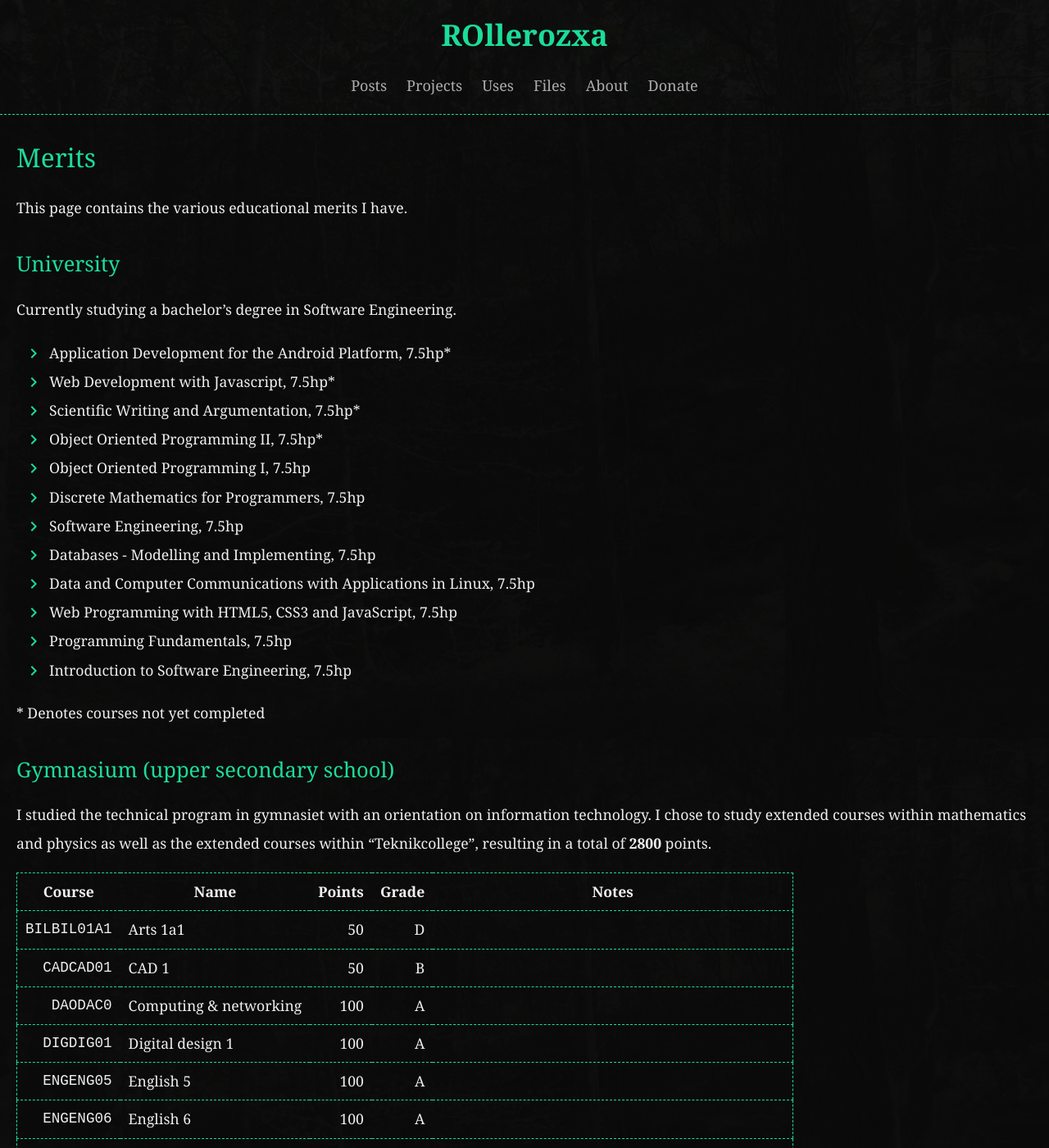
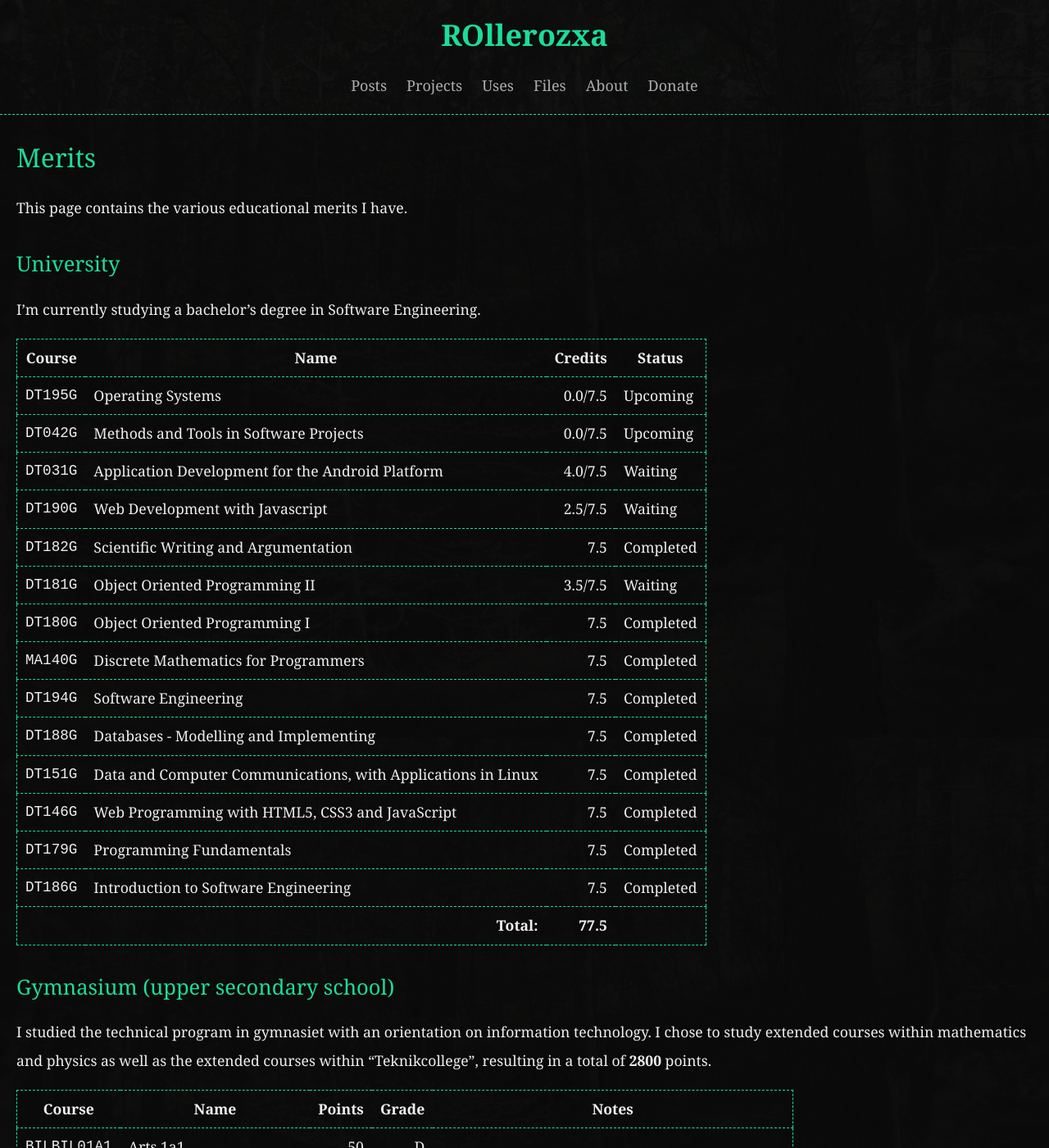
Before and after one commit to rollerozxa/voxelmanip.se, a Jekyll site: the page built from merits.md, in a window 1280 px wide and 1400 px high. Shown: the whole window at 82% size. Built offline with Jekyll 4.4.1, drawn with Linux system fonts in a browser that asks for light colours.

Commit message:
Turn university course merits into more detailed table

```diff
--- /dev/null
+++ b/_data/merits/uni_se.yml
@@ -0,0 +1,66 @@
+
+- id: DT195G
+  name: Operating Systems
+  credits: 0.0
+  total_credits: 7.5
+  status: Upcoming
+
+- id: DT042G
+  name: Methods and Tools in Software Projects
+  credits: 0.0
+  total_credits: 7.5
+  status: Upcoming
+
+- id: DT031G
+  name: Application Development for the Android Platform
+  credits: 4.0
+  total_credits: 7.5
+  status: Waiting
+
+- id: DT190G
+  name: Web Development with Javascript
+  credits: 2.5
+  total_credits: 7.5
+  status: Waiting
+
+- id: DT182G
+  name: Scientific Writing and Argumentation
+  credits: 7.5
+
+- id: DT181G
+  name: Object Oriented Programming II
+  credits: 3.5
+  total_credits: 7.5
+  status: Waiting
+
+- id: DT180G
+  name: Object Oriented Programming I
+  credits: 7.5
+
+- id: MA140G
+  name: Discrete Mathematics for Programmers
+  credits: 7.5
+
+- id: DT194G
+  name: Software Engineering
+  credits: 7.5
+
+- id: DT188G
+  name: Databases - Modelling and Implementing
+  credits: 7.5
+
+- id: DT151G
+  name: Data and Computer Communications, with Applications in Linux
+  credits: 7.5
+
+- id: DT146G
+  name: Web Programming with HTML5, CSS3 and JavaScript
+  credits: 7.5
+
+- id: DT179G
+  name: Programming Fundamentals
+  credits: 7.5
+
+- id: DT186G
+  name: Introduction to Software Engineering
+  credits: 7.5
--- /dev/null
+++ b/_includes/merits/gymnasium.html
@@ -0,0 +1,18 @@
+<table>
+	<tr>
+		<th>Course</th>
+		<th>Name</th>
+		<th>Points</th>
+		<th>Grade</th>
+		<th>Notes</th>
+	</tr>
+	{% for course in site.data.merits.gymnasium %}
+		<tr>
+			<td class="right mono">{{ course.id }}</td>
+			<td>{{ course.name }}</td>
+			<td class="right">{{ course.points }}</td>
+			<td class="right">{{ course.grade }}</td>
+			<td>{{ course.notes }}</td>
+		</tr>
+	{% endfor %}
+</table>
--- /dev/null
+++ b/_includes/merits/uni_se.html
@@ -0,0 +1,25 @@
+{% assign total_credits = 0 %}
+
+<table>
+	<tr>
+		<th>Course</th>
+		<th>Name</th>
+		<th>Credits</th>
+		<th>Status</th>
+	</tr>
+	{% for course in site.data.merits.uni_se %}
+		{%- assign total_credits = total_credits | plus: course.credits -%}
+		<tr>
+			<td class="right mono">{{ course.id }}</td>
+			<td>{{ course.name }}</td>
+			<td class="right">{{ course.credits }}{% if course.total_credits %}/{{ course.total_credits }}{% endif %}</td>
+			<td>{{ course.status | default: "Completed" }}</td>
+		</tr>
+	{% endfor %}
+	<tr>
+		<td></td>
+		<td class="right"><strong>Total:</strong></td>
+		<td class="right"><strong>{{ total_credits }}</strong></td>
+		<td></td>
+	</tr>
+</table>
--- a/merits.md
+++ b/merits.md
@@ -5,41 +5,11 @@ title: Merits
 This page contains the various educational merits I have.
 
 ## University
-Currently studying a bachelor's degree in Software Engineering.
+I'm currently studying a bachelor's degree in Software Engineering.
 
-- Application Development for the Android Platform, 7.5hp*
-- Web Development with Javascript, 7.5hp*
-- Scientific Writing and Argumentation, 7.5hp*
-- Object Oriented Programming II, 7.5hp*
-- Object Oriented Programming I, 7.5hp
-- Discrete Mathematics for Programmers, 7.5hp
-- Software Engineering, 7.5hp
-- Databases - Modelling and Implementing, 7.5hp
-- Data and Computer Communications with Applications in Linux, 7.5hp
-- Web Programming with HTML5, CSS3 and JavaScript, 7.5hp
-- Programming Fundamentals, 7.5hp
-- Introduction to Software Engineering, 7.5hp
-
-\* Denotes courses not yet completed
+{% include merits/uni_se.html %}
 
 ## Gymnasium (upper secondary school)
 I studied the technical program in gymnasiet with an orientation on information technology. I chose to study extended courses within mathematics and physics as well as the extended courses within "Teknikcollege", resulting in a total of **2800** points.
 
-<table>
-	<tr>
-		<th>Course</th>
-		<th>Name</th>
-		<th>Points</th>
-		<th>Grade</th>
-		<th>Notes</th>
-	</tr>
-	{% for course in site.data.merits_gymnasium %}
-		<tr>
-			<td class="right mono">{{ course.id }}</td>
-			<td>{{ course.name }}</td>
-			<td class="right">{{ course.points }}</td>
-			<td class="right">{{ course.grade }}</td>
-			<td>{{ course.notes }}</td>
-		</tr>
-	{% endfor %}
-</table>
+{% include merits/gymnasium.html %}
```
Also changed, not shown: _data/merits/gymnasium.yml (renamed from _data/merits_gymnasium.yml).
